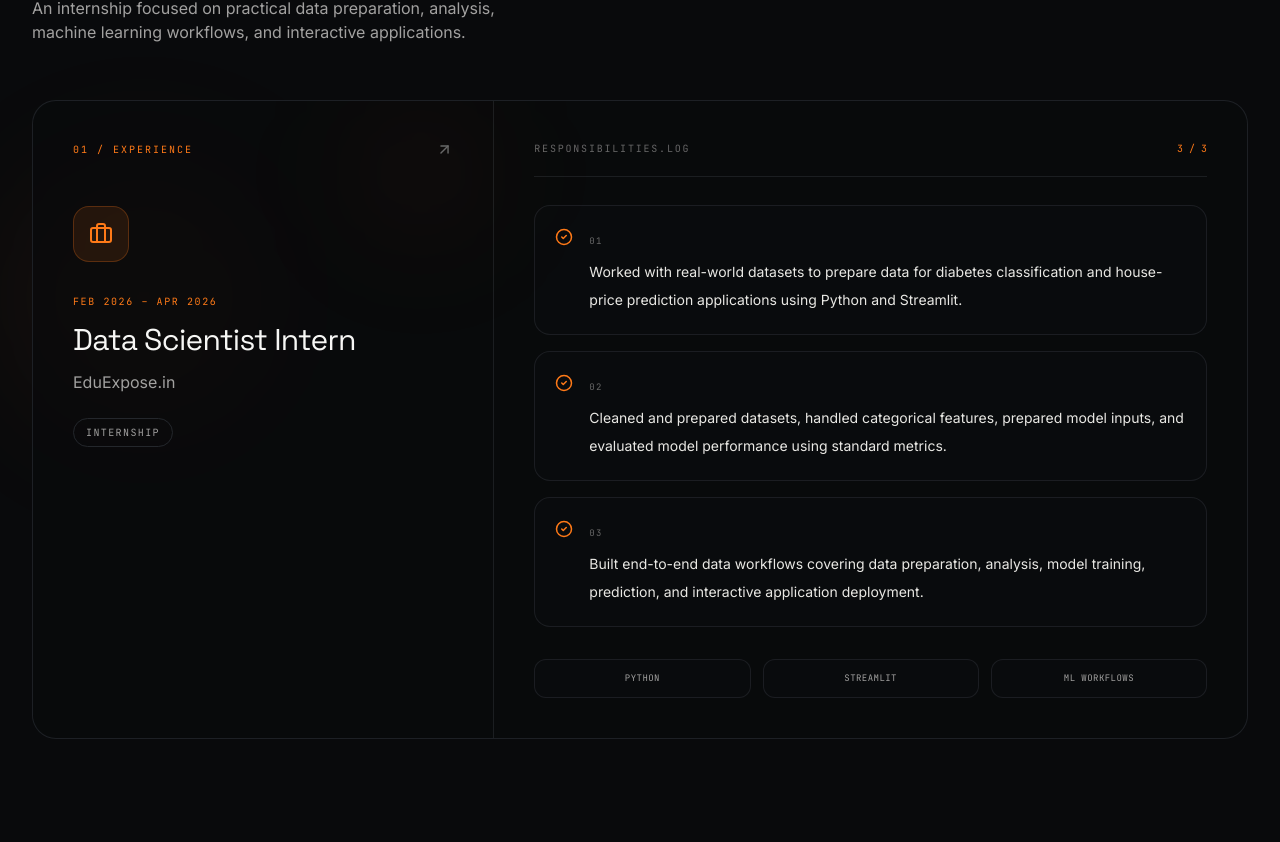
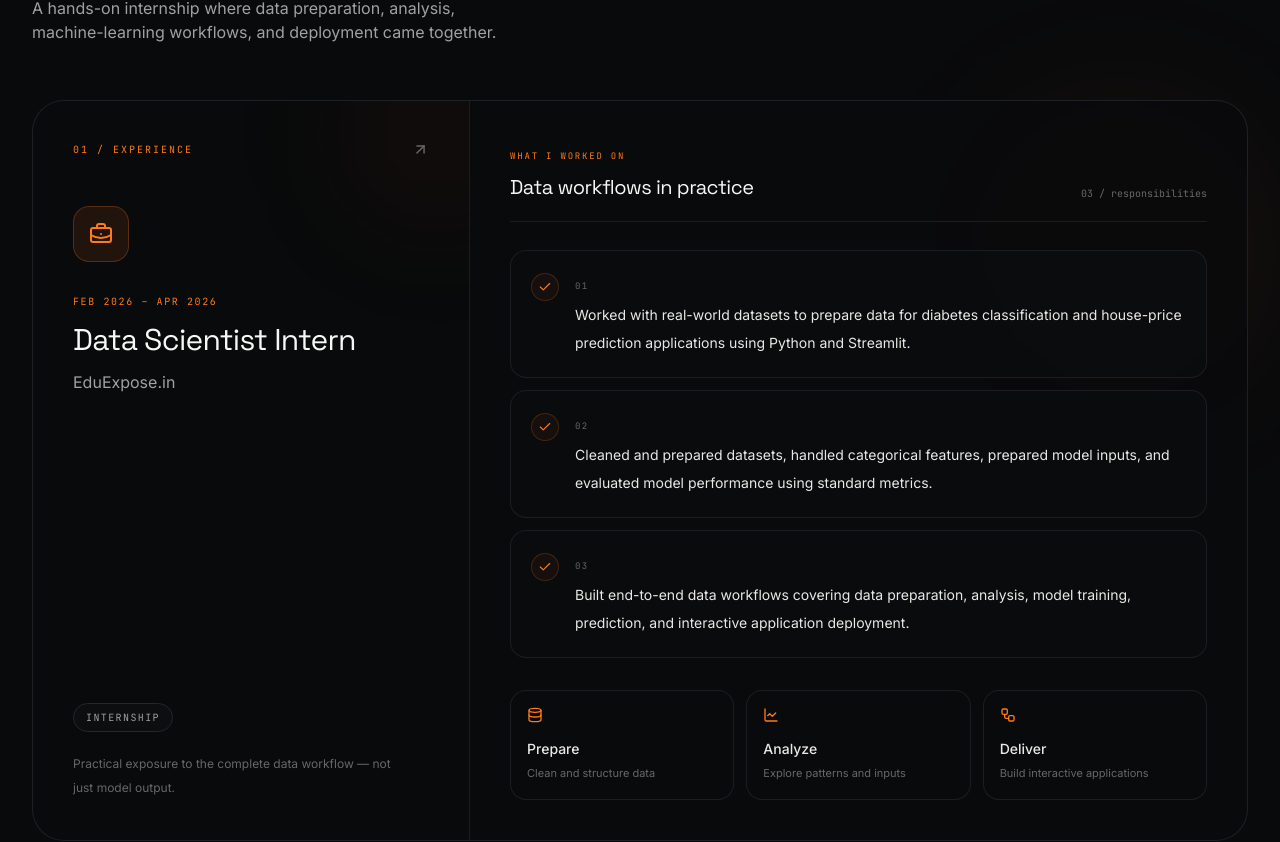
Before and after one commit to bhaskar-nb/portfolio, a Next.js app: page / in a window 1280 px wide. Shown: the part 2076-2918 px from the top of the page. Built offline with nearby package versions, Linux system fonts and the light colour scheme.

Commit message:
Refine experience section for recruiter scan

```diff
--- a/components/Experience.tsx
+++ b/components/Experience.tsx
@@ -1,7 +1,7 @@
 "use client";
 
 import { motion } from "framer-motion";
-import { Briefcase, ArrowUpRight, CheckCircle2 } from "lucide-react";
+import { ArrowUpRight, BriefcaseBusiness, Check, Database, LineChart, Workflow } from "lucide-react";
 import SectionHeading from "@/components/SectionHeading";
 
 const experience = {
@@ -16,53 +16,87 @@ const experience = {
   ],
 };
 
+const workflow = [
+  { icon: Database, label: "Prepare", detail: "Clean and structure data" },
+  { icon: LineChart, label: "Analyze", detail: "Explore patterns and inputs" },
+  { icon: Workflow, label: "Deliver", detail: "Build interactive applications" },
+];
+
 export default function Experience() {
   return (
     <section id="experience" className="relative overflow-hidden py-28">
-      <div className="pointer-events-none absolute left-0 top-1/3 h-72 w-72 rounded-full bg-teal/5 blur-3xl" />
+      <div className="pointer-events-none absolute right-0 top-1/4 h-80 w-80 rounded-full bg-teal/5 blur-3xl" />
       <div className="relative mx-auto max-w-7xl px-4 sm:px-6 lg:px-8">
-        <SectionHeading eyebrow="-- experience" title="Hands-on experience with real data" description="An internship focused on practical data preparation, analysis, machine learning workflows, and interactive applications." />
+        <SectionHeading eyebrow="-- experience" title="From raw data to working applications" description="A hands-on internship where data preparation, analysis, machine-learning workflows, and deployment came together." />
 
         <motion.article
           initial={{ opacity: 0, y: 28 }}
           whileInView={{ opacity: 1, y: 0 }}
           viewport={{ once: true, margin: "-80px" }}
           transition={{ duration: 0.65 }}
-          className="relative mt-14 overflow-hidden rounded-3xl border border-base-500/80 bg-base-800/60"
+          className="relative mt-14 overflow-hidden rounded-[2rem] border border-base-500/80 bg-base-800/70"
         >
-          <div className="grid lg:grid-cols-[0.38fr_0.62fr]">
-            <div className="relative border-b border-base-500/70 p-7 sm:p-9 lg:border-b-0 lg:border-r lg:p-10">
-              <div className="absolute right-0 top-0 h-36 w-36 rounded-full bg-teal/5 blur-3xl" />
-              <div className="relative">
+          <div className="grid lg:grid-cols-[0.36fr_0.64fr]">
+            <div className="relative overflow-hidden border-b border-base-500/70 p-7 sm:p-9 lg:border-b-0 lg:border-r lg:p-10">
+              <div className="absolute -right-16 -top-16 h-48 w-48 rounded-full bg-teal/5 blur-3xl" />
+              <div className="relative flex h-full flex-col">
                 <div className="flex items-center justify-between">
                   <span className="font-mono text-[10px] uppercase tracking-[0.2em] text-teal">01 / experience</span>
                   <ArrowUpRight size={17} className="text-ink-600" />
                 </div>
+
                 <div className="mt-12 flex h-14 w-14 items-center justify-center rounded-2xl border border-teal/25 bg-teal/10 text-teal">
-                  <Briefcase size={24} />
+                  <BriefcaseBusiness size={24} />
                 </div>
                 <p className="mt-8 font-mono text-[10px] uppercase tracking-[0.16em] text-gold">{experience.period}</p>
                 <h3 className="mt-3 font-display text-3xl leading-tight text-ink-100">{experience.role}</h3>
                 <p className="mt-3 text-base text-ink-400">{experience.company}</p>
-                <span className="mt-6 inline-flex rounded-full border border-base-500 px-3 py-1.5 font-mono text-[10px] uppercase tracking-[0.14em] text-ink-400">{experience.type}</span>
+
+                <div className="mt-auto pt-10">
+                  <span className="inline-flex rounded-full border border-base-500 bg-base-700/60 px-3 py-1.5 font-mono text-[10px] uppercase tracking-[0.14em] text-ink-400">{experience.type}</span>
+                  <p className="mt-5 max-w-xs text-xs leading-6 text-ink-600">Practical exposure to the complete data workflow — not just model output.</p>
+                </div>
               </div>
             </div>
 
             <div className="p-7 sm:p-9 lg:p-10">
-              <div className="mb-7 flex items-center justify-between border-b border-base-500/70 pb-5">
-                <span className="font-mono text-[10px] uppercase tracking-[0.18em] text-ink-600">responsibilities.log</span>
-                <span className="font-mono text-[10px] text-teal">3 / 3</span>
+              <div className="flex items-end justify-between border-b border-base-500/70 pb-5">
+                <div>
+                  <span className="font-mono text-[9px] uppercase tracking-[0.2em] text-teal">what I worked on</span>
+                  <h4 className="mt-2 font-display text-xl text-ink-100">Data workflows in practice</h4>
+                </div>
+                <span className="hidden font-mono text-[10px] text-ink-600 sm:block">03 / responsibilities</span>
               </div>
-              <div className="space-y-4">
+
+              <div className="mt-7 space-y-3">
                 {experience.bullets.map((item, i) => (
-                  <motion.div key={item} initial={{ opacity: 0, x: 16 }} whileInView={{ opacity: 1, x: 0 }} viewport={{ once: true }} transition={{ duration: 0.45, delay: i * 0.1 }} className="group flex gap-4 rounded-2xl border border-base-500/70 bg-base-700/30 p-5 transition-all duration-300 hover:border-teal/35 hover:bg-base-700/60">
-                    <CheckCircle2 size={18} className="mt-0.5 shrink-0 text-teal transition-transform group-hover:scale-110" />
-                    <div><span className="font-mono text-[9px] uppercase tracking-[0.14em] text-ink-600">0{i + 1}</span><p className="mt-2 text-sm leading-7 text-ink-300">{item}</p></div>
+                  <motion.div
+                    key={item}
+                    initial={{ opacity: 0, x: 14 }}
+                    whileInView={{ opacity: 1, x: 0 }}
+                    viewport={{ once: true }}
+                    transition={{ duration: 0.45, delay: i * 0.1 }}
+                    className="group flex gap-4 rounded-2xl border border-base-500/70 bg-base-700/30 p-5 transition-all duration-300 hover:border-teal/35 hover:bg-base-700/60"
+                  >
+                    <span className="mt-0.5 flex h-7 w-7 shrink-0 items-center justify-center rounded-full border border-teal/20 bg-teal/5 text-teal">
+                      <Check size={14} />
+                    </span>
+                    <div>
+                      <span className="font-mono text-[9px] uppercase tracking-[0.14em] text-ink-600">0{i + 1}</span>
+                      <p className="mt-1.5 text-sm leading-7 text-ink-300">{item}</p>
+                    </div>
                   </motion.div>
                 ))}
               </div>
-              <div className="mt-8 grid grid-cols-3 gap-3">
-                {['Python', 'Streamlit', 'ML workflows'].map((item) => <div key={item} className="rounded-xl border border-base-500/70 bg-base-700/30 px-3 py-3 text-center font-mono text-[9px] uppercase tracking-wider text-ink-400">{item}</div>)}
+
+              <div className="mt-8 grid gap-3 sm:grid-cols-3">
+                {workflow.map(({ icon: Icon, label, detail }) => (
+                  <div key={label} className="rounded-2xl border border-base-500/70 bg-base-700/20 p-4">
+                    <Icon size={16} className="text-teal" />
+                    <p className="mt-4 text-sm font-medium text-ink-200">{label}</p>
+                    <p className="mt-1 text-[11px] leading-5 text-ink-600">{detail}</p>
+                  </div>
+                ))}
               </div>
             </div>
           </div>
```
